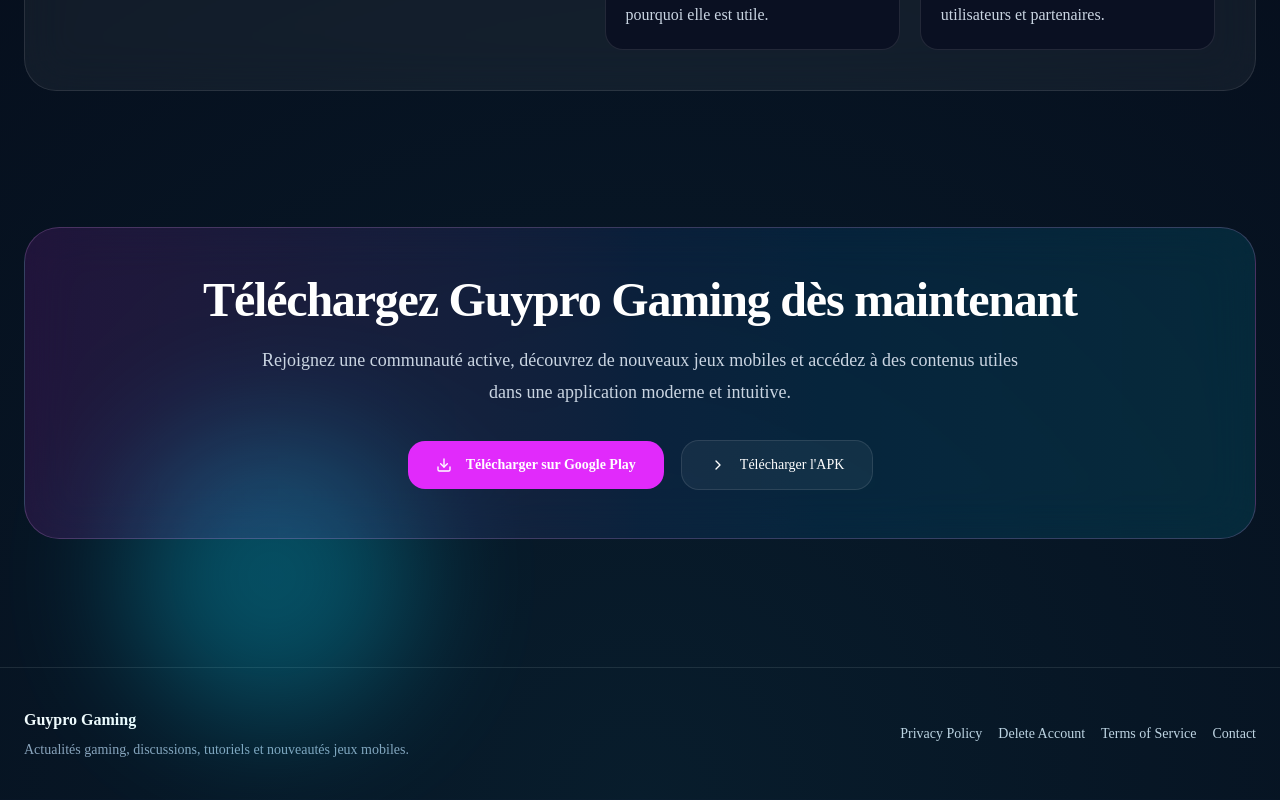
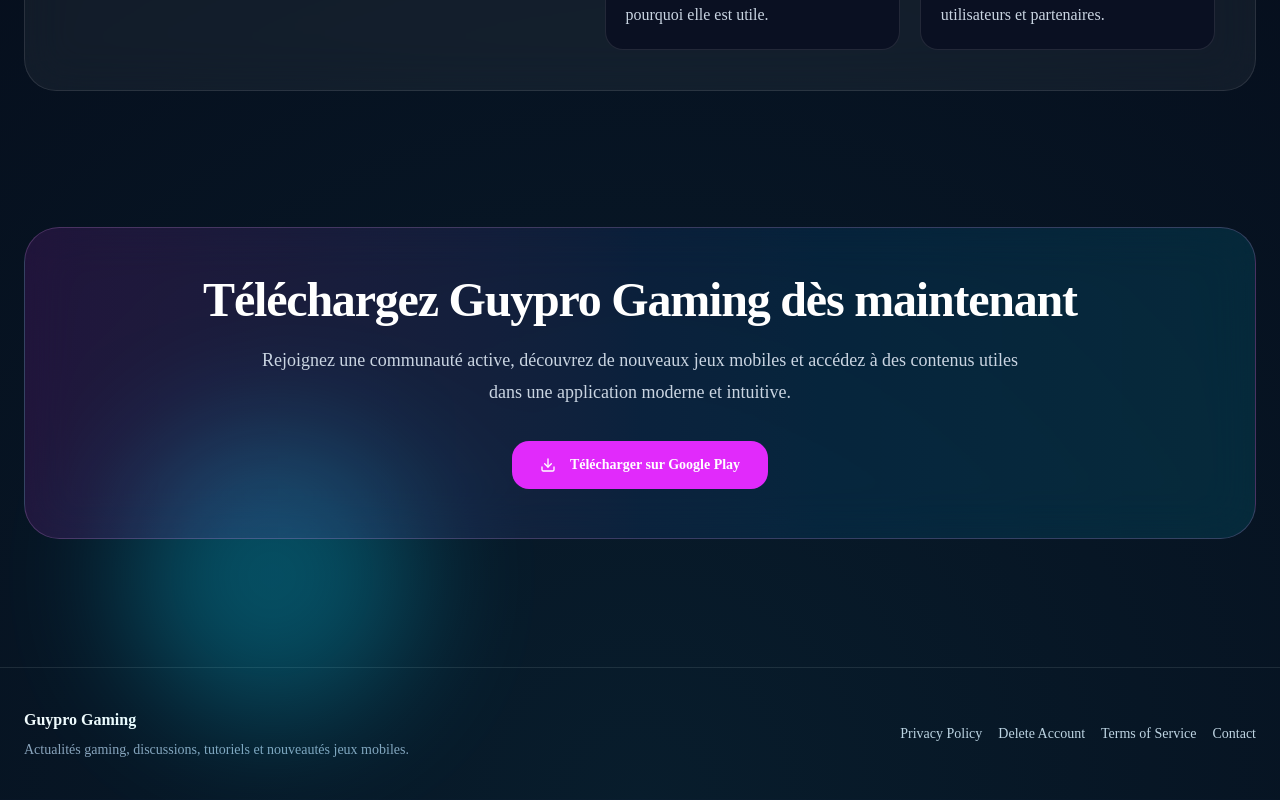
Before and after one commit to GuyproGaming/guypro-gaming-site, a Next.js app: page / in a window 1280 px wide. Shown: the part 5796-6596 px from the top of the page. Built offline with nearby package versions, Linux system fonts and the light colour scheme.

Commit message:
Remove APK button and redirect downloads to Play Store

```diff
--- a/app/page.tsx
+++ b/app/page.tsx
@@ -10,7 +10,6 @@
   MessageCircle,
   Bell,
   Crown,
-  ChevronRight,
   CheckCircle2,
   Gamepad2,
   Library,
@@ -21,8 +20,6 @@
 import { Card, CardContent } from "@/components/ui/card";
 const PLAY_STORE_URL =
   "https://play.google.com/store/apps/details?id=com.guypro.gaming.guypro_gaming";
-
-const APK_URL = "#";
 
 const appShots = [
   {
@@ -167,7 +164,12 @@
             <a href="#securite" className="hover:text-white transition-colors">Sécurité</a>
           </nav>
 
-          <a href="#download" className="hidden sm:inline-flex shrink-0">
+          <a
+  href={PLAY_STORE_URL}
+  target="_blank"
+  rel="noopener noreferrer"
+  className="hidden sm:inline-flex shrink-0"
+>
   <Button className="rounded-2xl bg-white text-slate-950 hover:bg-slate-200 font-semibold">
     Télécharger l'app
   </Button>
@@ -203,8 +205,13 @@
               </p>
 
               <div className="mt-8 flex flex-col sm:flex-row gap-4">
-                <a href="#download" className="w-full sm:w-auto">
-                 <Button
+                <a
+  href={PLAY_STORE_URL}
+  target="_blank"
+  rel="noopener noreferrer"
+  className="w-full sm:w-auto"
+>
+  <Button
     size="lg"
     className="w-full rounded-2xl bg-fuchsia-500 hover:bg-fuchsia-400 text-white font-bold text-base px-6 py-6"
   >
@@ -513,17 +520,6 @@
     Télécharger sur Google Play
   </Button>
 </a>
-
-<a href="/guypro-gaming-v1.0.2.apk">
-  <Button
-    size="lg"
-    variant="outline"
-    className="w-full rounded-2xl border-white/15 bg-white/5 hover:bg-white/10 text-white px-7 py-6"
-  >
-    <ChevronRight className="mr-2 h-5 w-5" />
-    Télécharger l'APK
-  </Button>
-</a>
             </div>
           </motion.div>
         </section>
```
Also changed, not shown: 1 other file (tests, documents, lock files or other folders).
